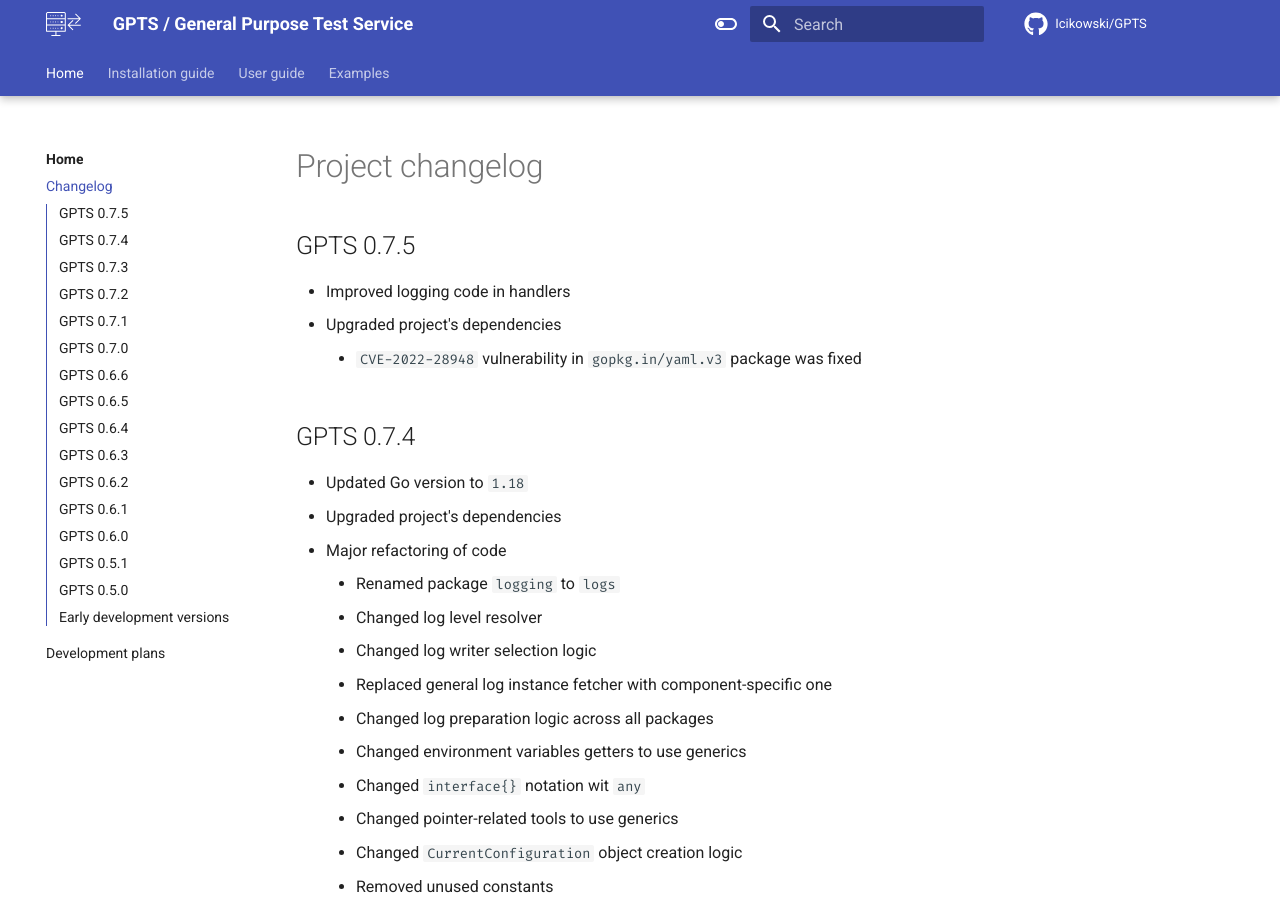
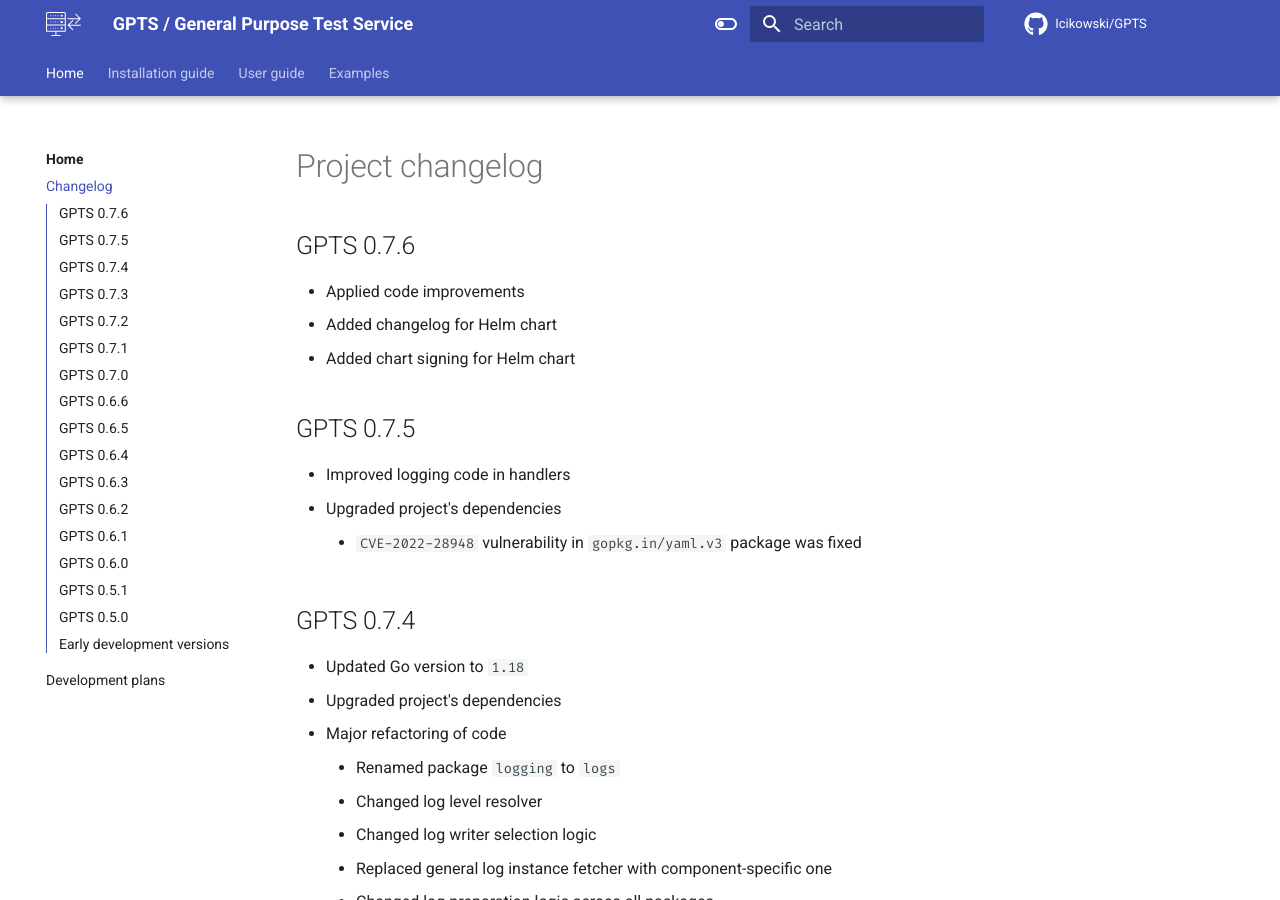
Before and after one commit to Icikowski/GPTS, an MkDocs documentation site: the page built from docs/changelog.md, in a window 1280 px wide and 900 px high. Built offline with MkDocs 1.6.1 and Material for MkDocs 9.7.7, drawn with Linux system fonts in a browser that asks for light colours; comment, search, counter and statistics services are not loaded.

Commit message:
[Docs] Update docs for GPTS 0.7.6

```diff
--- a/docs/changelog.md
+++ b/docs/changelog.md
@@ -3,6 +3,12 @@ title: Changelog
 ---
 
 # Project changelog
+
+## GPTS 0.7.6
+
+- Applied code improvements
+- Added changelog for Helm chart
+- Added chart signing for Helm chart
 
 ## GPTS 0.7.5
 
```
